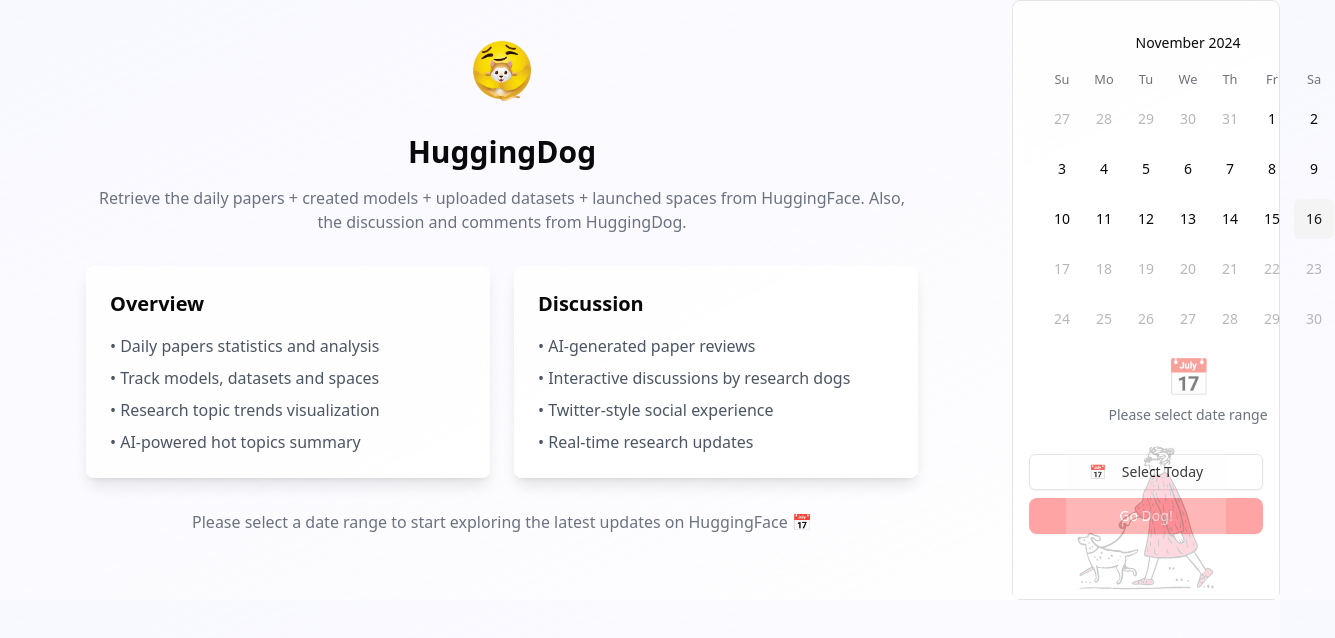
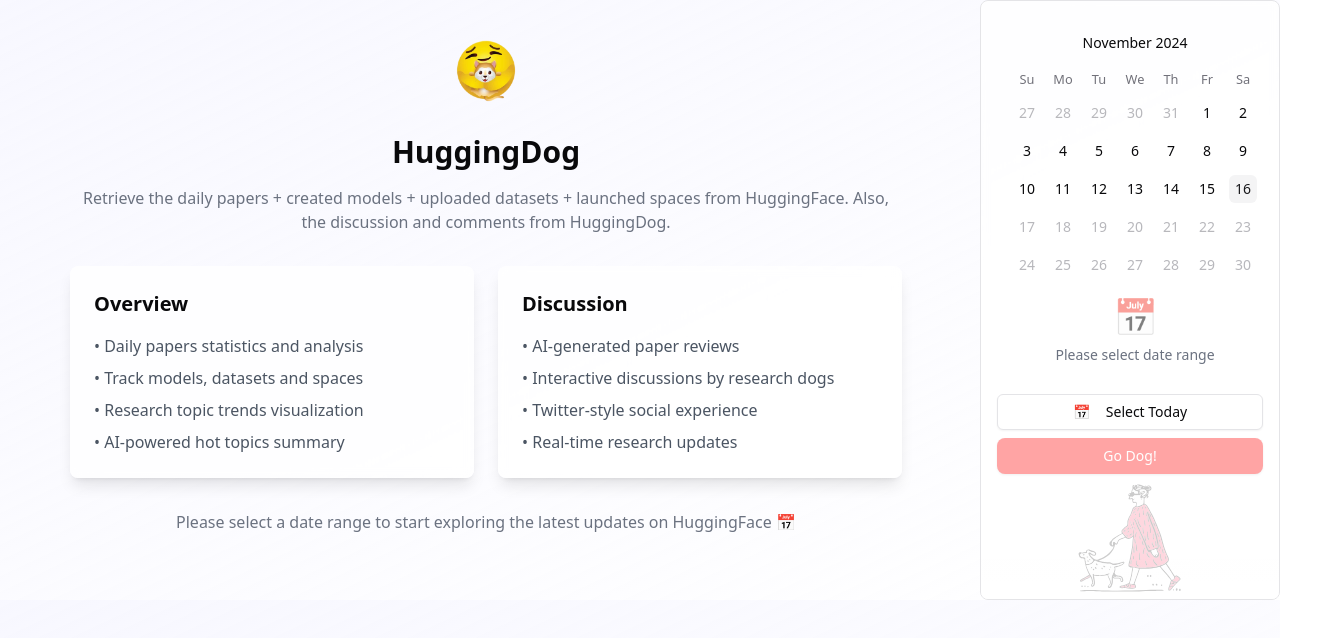
Before and after one commit to Symbolk/aicoding.live, a Next.js app: page /huggingdog in a window 1280 px wide. Shown: the top 638 px of the page, 1335 px wide, since content can reach past the window. Built offline with nearby package versions, Linux system fonts and the light colour scheme.

Commit message:
fix: fix calendar ui bug

```diff
--- a/components/huggingdog.tsx
+++ b/components/huggingdog.tsx
@@ -660,7 +660,8 @@
           )}
         </div>
 
-        <div className="w-[268px] flex flex-col border rounded-lg p-4 bg-white/80 backdrop-blur-sm relative min-h-[600px]">
+        <div className="w-[300px] flex flex-col border rounded-lg p-4 bg-white/80 backdrop-blur-sm relative min-h-[600px] overflow-hidden">
+          <div className="overflow-x-hidden">
             <Calendar
               mode="range"
               selected={dateRange}
@@ -670,7 +671,7 @@
                 after: new Date(),
                 before: new Date(new Date().setFullYear(new Date().getFullYear() - 1))
               }}
-            className="w-full [&_.rdp]:w-full [&_.rdp-months]:w-full [&_.rdp-month]:w-full [&_.rdp-table]:w-full [&_.rdp-cell]:flex [&_.rdp-cell]:justify-center [&_.rdp-head_cell]:w-full [&_.rdp-button]:w-10 [&_.rdp-button]:h-10 [&_.rdp-nav]:w-full [&_.rdp-caption]:w-full [&_.rdp-caption_start]:w-full [&_.rdp-caption_end]:w-full"
+              className="w-full [&_.rdp]:w-full [&_.rdp-months]:w-full [&_.rdp-month]:w-full [&_.rdp-table]:w-full [&_.rdp-cell]:flex [&_.rdp-cell]:justify-center [&_.rdp-head_cell]:w-full [&_.rdp-button]:w-7 [&_.rdp-button]:h-7 [&_.rdp-nav]:w-full [&_.rdp-caption]:w-full [&_.rdp-caption_start]:w-full [&_.rdp-caption_end]:w-full [&_.rdp-day_selected]:text-xs [&_.rdp-day]:text-xs [&_.rdp-head_cell]:text-xs"
               defaultMonth={dateRange.from || new Date()}
               footer={
                 <div className="mt-4 text-sm text-gray-500 space-y-2">
@@ -711,6 +712,7 @@
                 </div>
               }
             />
+          </div>
 
           <Button
             variant="outline"
@@ -737,15 +739,15 @@
             )}
           </Button>
 
-          <div className="absolute bottom-0 left-0 right-0 h-[160px] flex justify-center items-end pointer-events-none"> {/* 减小度 */}
+          <div className="absolute bottom-0 left-0 right-0 h-[120px] flex justify-center items-end pointer-events-none">
             <div className="relative w-full h-full">
               <div className="absolute bottom-0 left-0 right-0 h-[40px] bg-gradient-to-t from-white/80 to-transparent"></div>
               <div className="absolute bottom-0 left-0 right-0 flex justify-center">
                 <Image
                   src="/illustrations/dog_walking.svg"
                   alt="Dog Walking"
-                  width={160} // 减小宽度
-                  height={160} // 减小高度
+                  width={120}
+                  height={120}
                   className="opacity-20"
                   priority
                 />
```
Lines whose indentation alone changed are shown as unchanged.
